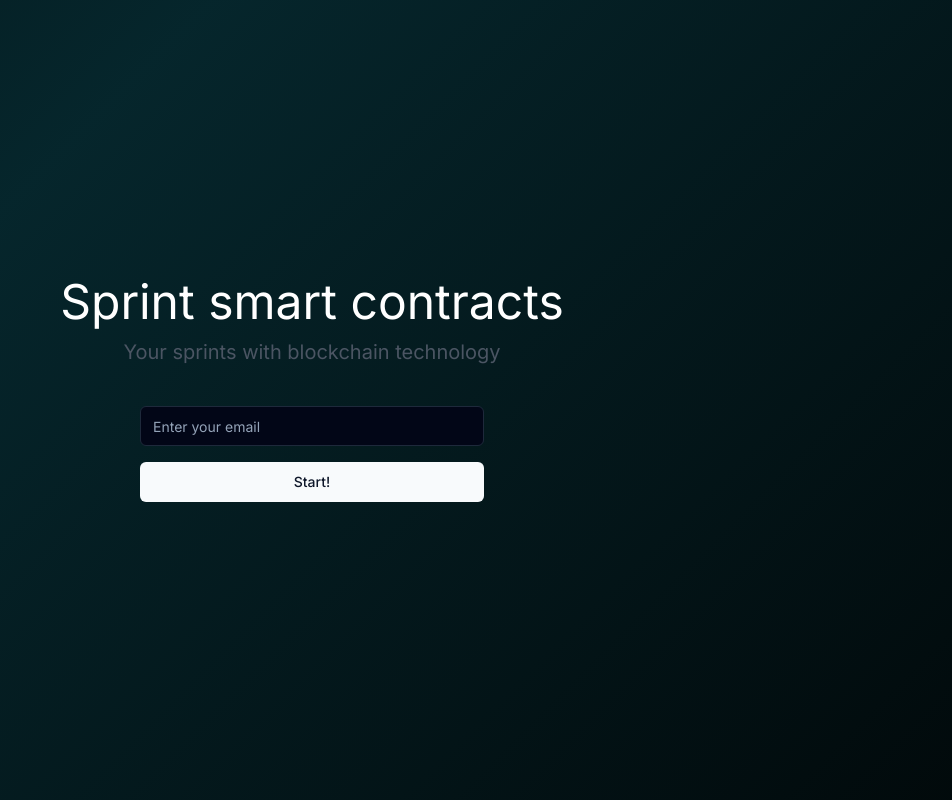
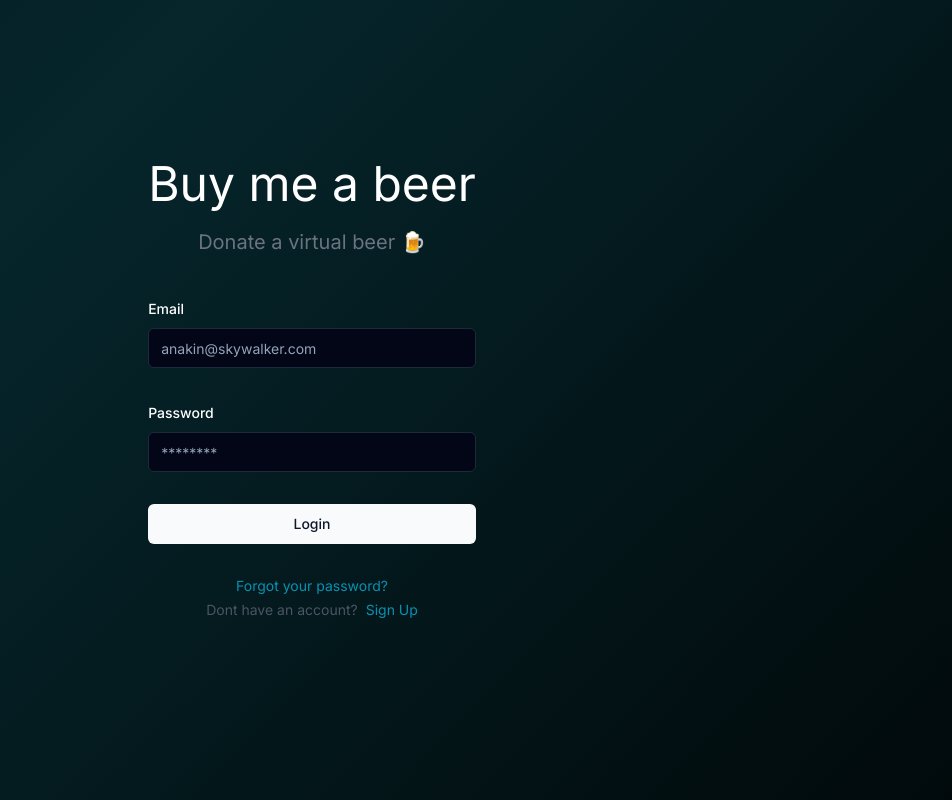
Before and after one commit to chelo-appventures/mvp-ssc-frontend, a Next.js app: page / in a window 1280 px wide. Shown: the whole page, without its empty margins (328-1280 px from the left). Built offline with nearby package versions, Linux system fonts and the light colour scheme.

Commit message:
basic login/signUp form with react-hook-form & zod

```diff
--- a/src/app/page.tsx
+++ b/src/app/page.tsx
@@ -4,11 +4,11 @@ import { motion } from "framer-motion"
 import { useState } from "react"
 
 import { BgAnimatedGradient } from "@/components/generic/bg-animated-gradient"
-import { Button } from "@/components/ui/button"
-import { Input } from "@/components/ui/input"
+import { Login } from "@/components/this_app/Login"
+import { SignUp } from "@/components/this_app/SignUp"
 
 export default function Home() {
-  const [email, setEmail] = useState("")
+  const [isSignUp, setIsSignUp] = useState(false)
 
   return (
     <BgAnimatedGradient>
@@ -19,16 +19,14 @@ export default function Home() {
           transition={{ duration: 1, delay: 0.5 }}
           className="flex flex-1 flex-col items-center justify-center">
           <div className="flex">
-            <p className="px-5 text-center text-5xl">Sprint smart contracts</p>
+            <p className="px-5 text-center text-5xl">Buy me a beer</p>
           </div>
           <motion.div
-            className="mt-3 text-xl text-gray-600"
+            className="mt-5 text-xl text-gray-500"
             initial={{ opacity: 0 }}
             animate={{ opacity: 1 }}
             transition={{ duration: 0.5, delay: 1.5 }}>
-            <p className="px-5 text-center">
-              Your sprints with blockchain technology
-            </p>
+            <p className="px-5 text-center">Donate a virtual beer 🍺</p>
           </motion.div>
 
           <div className="h-5" />
@@ -38,17 +36,11 @@ export default function Home() {
             initial={{ opacity: 0 }}
             animate={{ opacity: 1 }}
             transition={{ duration: 0.5, delay: 3 }}>
-            <Input
-              placeholder="Enter your email"
-              value={email}
-              onChange={(e) => setEmail(e.target.value)}
-            />
-            <div className="h-4" />
-            <Button
-              className="w-full"
-              onClick={() => alert(`Hello ${email}!!`)}>
-              Start!
-            </Button>
+            {isSignUp ? (
+              <SignUp {...{ setIsSignUp }} />
+            ) : (
+              <Login {...{ setIsSignUp }} />
+            )}
           </motion.div>
         </motion.div>
       </main>
--- /dev/null
+++ b/src/components/this_app/Login.tsx
@@ -0,0 +1,100 @@
+"use client"
+
+import { zodResolver } from "@hookform/resolvers/zod"
+import { useForm } from "react-hook-form"
+import { z } from "zod"
+
+import { Button } from "@/components/ui/button"
+import {
+  Form,
+  FormControl,
+  FormField,
+  FormItem,
+  FormLabel,
+  FormMessage
+} from "@/components/ui/form"
+import { Input } from "@/components/ui/input"
+
+const formSchema = z.object({
+  email: z.string().email(),
+  password: z.string().min(8).max(30)
+})
+
+export const Login = ({
+  setIsSignUp
+}: {
+  setIsSignUp: React.Dispatch<React.SetStateAction<boolean>>
+}) => {
+  const form = useForm<z.infer<typeof formSchema>>({
+    resolver: zodResolver(formSchema),
+    defaultValues: {
+      email: "",
+      password: ""
+    }
+  })
+
+  function onSubmit(values: z.infer<typeof formSchema>) {
+    alert(JSON.stringify(values, null, 2))
+  }
+
+  return (
+    <>
+      <Form {...form}>
+        <form onSubmit={form.handleSubmit(onSubmit)} className="space-y-8">
+          <FormField
+            control={form.control}
+            name="email"
+            render={({ field }) => (
+              <FormItem>
+                <FormLabel>Email</FormLabel>
+                <FormControl>
+                  <Input
+                    type="email"
+                    placeholder="anakin@skywalker.com"
+                    {...field}
+                  />
+                </FormControl>
+                <FormMessage />
+              </FormItem>
+            )}
+          />
+          <FormField
+            control={form.control}
+            name="password"
+            render={({ field }) => (
+              <FormItem>
+                <FormLabel>Password</FormLabel>
+                <FormControl>
+                  <Input type="password" placeholder="********" {...field} />
+                </FormControl>
+                <FormMessage />
+              </FormItem>
+            )}
+          />
+          <Button className="w-full" type="submit">
+            Login
+          </Button>
+        </form>
+      </Form>
+
+      <div className="mt-8 flex w-full flex-col items-center justify-center space-y-1">
+        <div className="flex text-sm">
+          <p
+            onClick={() => alert("Forgot your password?")}
+            className="cursor-pointer text-cyan-600 hover:text-cyan-800">
+            Forgot your password?
+          </p>
+        </div>
+
+        <div className="flex space-x-2 text-sm">
+          <p className="text-gray-600">Dont have an account?</p>
+          <p
+            onClick={() => setIsSignUp(true)}
+            className="cursor-pointer text-cyan-600 hover:text-cyan-800">
+            Sign Up
+          </p>
+        </div>
+      </div>
+    </>
+  )
+}
--- /dev/null
+++ b/src/components/this_app/SignUp.tsx
@@ -0,0 +1,120 @@
+"use client"
+
+import { zodResolver } from "@hookform/resolvers/zod"
+import { useForm } from "react-hook-form"
+import { z } from "zod"
+
+import { Button } from "@/components/ui/button"
+import {
+  Form,
+  FormControl,
+  FormField,
+  FormItem,
+  FormLabel,
+  FormMessage
+} from "@/components/ui/form"
+import { Input } from "@/components/ui/input"
+
+const formSchema = z.object({
+  email: z.string().email(),
+  password: z.string().min(8).max(30),
+  confirmPassword: z.string().min(8).max(30)
+})
+
+export const SignUp = ({
+  setIsSignUp
+}: {
+  setIsSignUp: React.Dispatch<React.SetStateAction<boolean>>
+}) => {
+  const form = useForm<z.infer<typeof formSchema>>({
+    resolver: zodResolver(formSchema),
+    defaultValues: {
+      email: "",
+      password: "",
+      confirmPassword: ""
+    }
+  })
+
+  function onSubmit(values: z.infer<typeof formSchema>) {
+    if (values.password !== values.confirmPassword) {
+      const message = "Passwords do not match"
+      form.setError("password", {
+        type: "manual",
+        message
+      })
+      form.setError("confirmPassword", {
+        type: "manual",
+        message
+      })
+      return
+    }
+
+    alert(JSON.stringify(values, null, 2))
+  }
+
+  return (
+    <>
+      <Form {...form}>
+        <form onSubmit={form.handleSubmit(onSubmit)} className="space-y-8">
+          <FormField
+            control={form.control}
+            name="email"
+            render={({ field }) => (
+              <FormItem>
+                <FormLabel>Email</FormLabel>
+                <FormControl>
+                  <Input
+                    type="email"
+                    placeholder="anakin@skywalker.com"
+                    {...field}
+                  />
+                </FormControl>
+                <FormMessage />
+              </FormItem>
+            )}
+          />
+          <FormField
+            control={form.control}
+            name="password"
+            render={({ field }) => (
+              <FormItem>
+                <FormLabel>Password</FormLabel>
+                <FormControl>
+                  <Input type="password" placeholder="********" {...field} />
+                </FormControl>
+                <FormMessage />
+              </FormItem>
+            )}
+          />
+          <FormField
+            control={form.control}
+            name="confirmPassword"
+            render={({ field }) => (
+              <FormItem>
+                <FormLabel>Confirm Password</FormLabel>
+                <FormControl>
+                  <Input type="password" placeholder="********" {...field} />
+                </FormControl>
+                <FormMessage />
+              </FormItem>
+            )}
+          />
+          <Button className="w-full" type="submit">
+            Sign Up
+          </Button>
+        </form>
+      </Form>
+
+      <div className="mt-8 flex w-full flex-col items-center justify-center">
+        <p className="flex space-x-2 text-sm text-gray-600">
+          <p>Already have an account?</p>
+          <p
+            onClick={() => setIsSignUp(false)}
+            className="cursor-pointer text-cyan-600 hover:text-cyan-800">
+            Login
+          </p>
+        </p>
+      </div>
+    </>
+  )
+}
```
Also changed, not shown: 1 other file (tests, documents, lock files or other folders).
